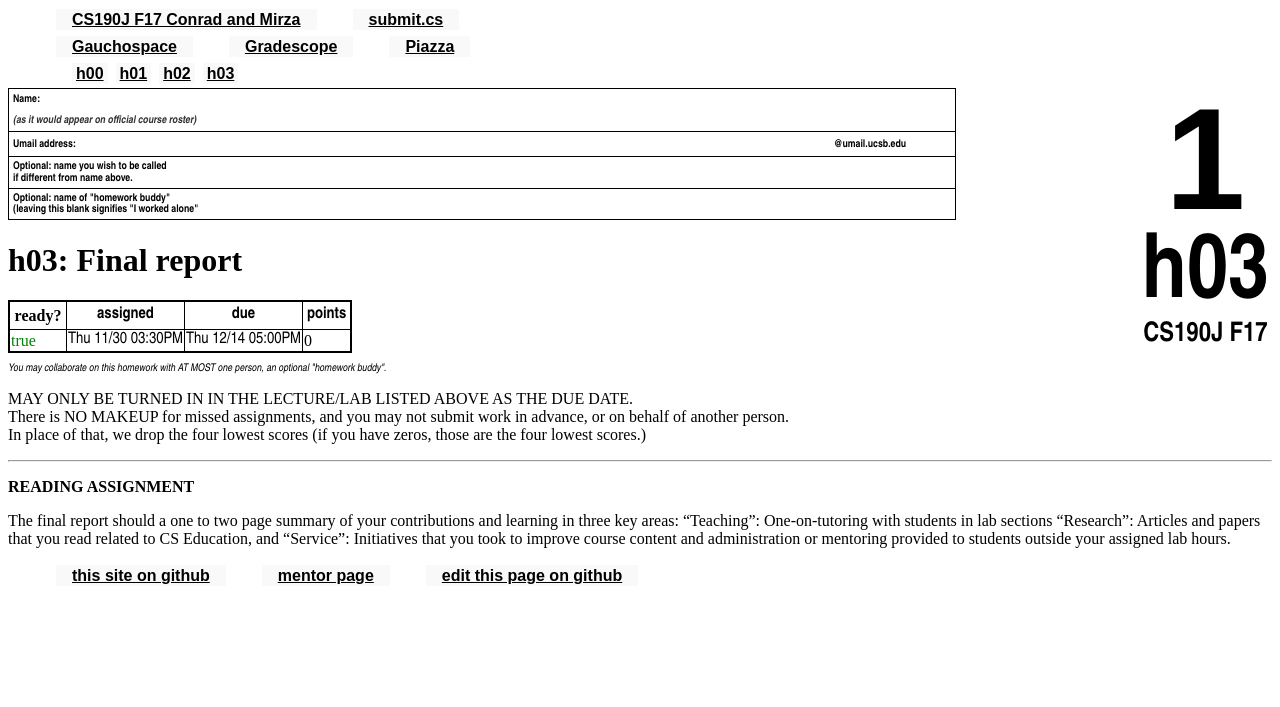
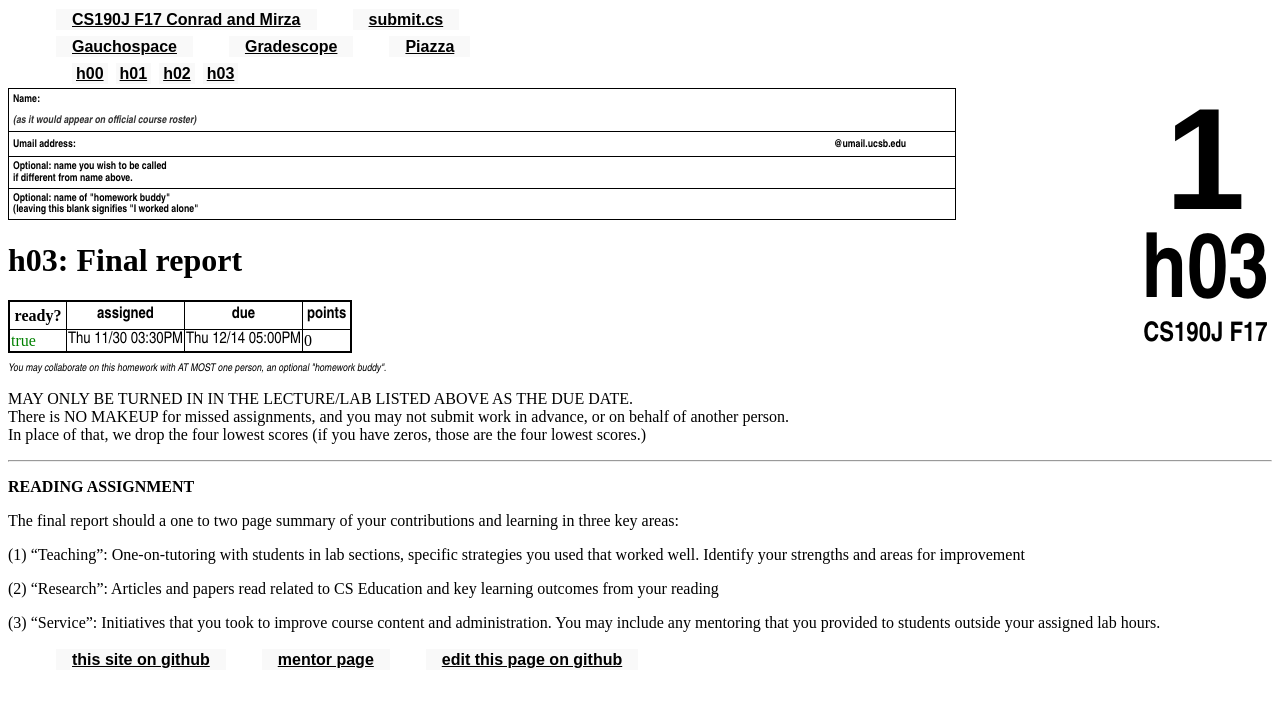
Before and after one commit to ucsb-cs190j-f17/ucsb-cs190j-f17.github.io, a Jekyll site: the page built from _hwk/h03.md, in a window 1280 px wide. Shown: the top 707 px of the page. Built offline with Jekyll 4.4.1, drawn with Linux system fonts in a browser that asks for light colours.

Commit message:
final report

```diff
--- a/_hwk/h03.md
+++ b/_hwk/h03.md
@@ -8,4 +8,10 @@ due: 2017-12-14 17:00:00.00-8:00
 
 <b>READING ASSIGNMENT</b>
 
-The final report should a one to two page summary of your contributions and learning in three key areas: "Teaching": One-on-tutoring with students in lab sections "Research": Articles and papers that you read related to CS Education, and "Service": Initiatives that you took to improve course content and administration or mentoring provided to students outside your assigned lab hours.
+The final report should a one to two page summary of your contributions and learning in three key areas:
+
+(1) "Teaching": One-on-tutoring with students in lab sections, specific strategies you used that worked well. Identify your strengths and areas for improvement
+
+(2) "Research": Articles and papers read related to CS Education and key learning outcomes from your reading
+
+(3) "Service": Initiatives that you took to improve course content and administration. You may include any mentoring that you provided to students outside your assigned lab hours.
```
